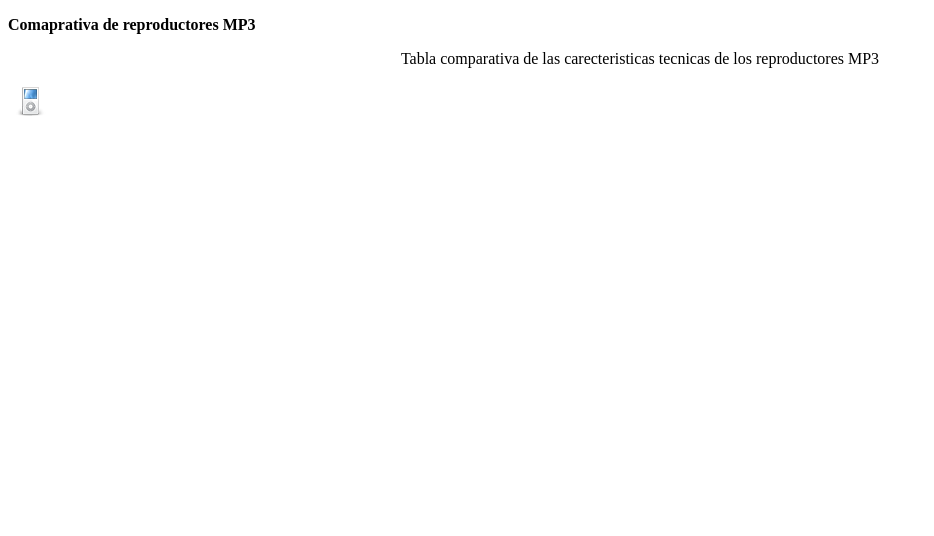
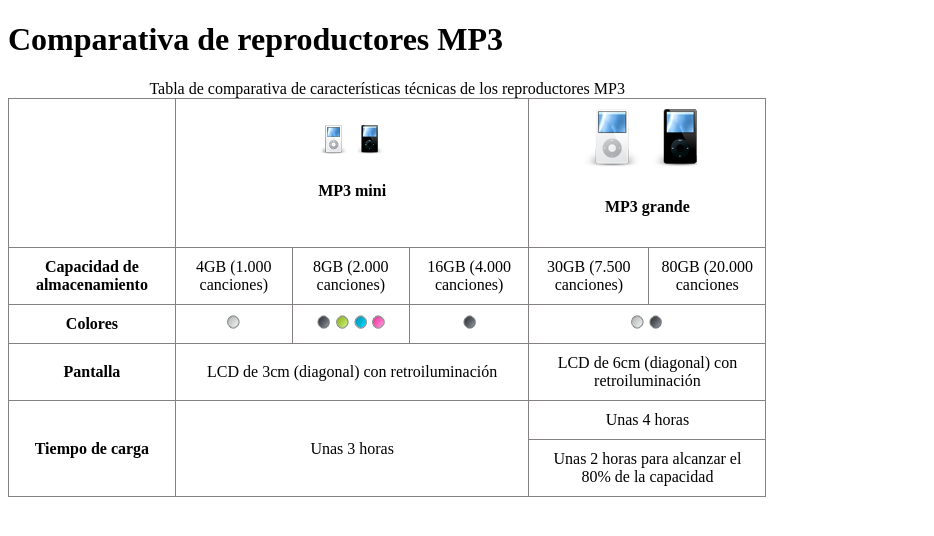
Before and after one commit to Nicktt-debug/m08UF5, a plain HTML site: page paginasweb/Exercici10.html in a window 1280 px wide. Shown: the whole page, without its empty margins (0-934 px from the left). Drawn offline with Linux system fonts and the light colour scheme.

Commit message:
commit final

```diff
--- a/paginasweb/Exercici10.html
+++ b/paginasweb/Exercici10.html
@@ -1,19 +1,89 @@
 <!DOCTYPE html>
-<html lang="es">
+<html lang= "es">
 <head>
-    <meta charset="utf-8">
-    <title></title>
+    <title>Practica10</title>
+    <meta charset="UTF-8">
+<style>
+ table, th, td {
+    border: 1px solid rgb(133, 129, 129);
+  }
+  table, th, td {
+  padding: 10px;
+}
+td{ color: black; }
+table {
+  border-collapse: collapse;
+}
+table {
+  width: 60%;
+}
+table {
+  height: 20px;
+}
+table {
+  text-align: center;
+}
+</style>
 </head>
 <body>
-    <p><b>Comaprativa de reproductores MP3 </b></p>
-    <p style="text-align: center">Tabla comparativa de las carecteristicas tecnicas de los reproductores MP3 </p>
+<h1>Comparativa de reproductores MP3</h1>
 <table>
-      <tbody style="text-align: center">
-      <tr id=1>
-          <td> </td>
-          <th> <img src="../imagenesex10/mp3_pequeno_blanco.png" src="../imagenesex10/mp3_pequeno_negro.png" alt=""></th>
+    <caption>Tabla de comparativa de características técnicas de los reproductores MP3</caption>
+     <tr>
+      <th></th>
+      <td colspan="3"><img src="../imagenesex10/mp3_pequeno_blanco.png"
+         alt="blanco">
+        <img src="../imagenesex10/mp3_pequeno_negro.png"
+         alt="negro">
+        <h4>MP3 mini</h4> </td>
+        <td colspan="2"><img src="../imagenesex10/mp3_grande_blanco.png"
+         alt="grande blanco">
+         <img src="../imagenesex10/mp3_grande_negro.png"
+         alt="grande negro">
+         <h4>MP3 grande</h4></td>
      </tr>
-      </tbody>
+     <tr>
+     <th>Capacidad de almacenamiento</th>
+     <td>4GB (1.000 canciones)</td>
+     <td>8GB (2.000 canciones)</td>
+     <td>16GB (4.000 canciones)</td>
+     <td>30GB (7.500 canciones)</td>
+     <td>80GB (20.000 canciones</td>
+     </tr>
+     <tr>
+    <th>Colores</th>
+    <th><img src="../imagenesex10/color_blanco.png"
+        alt="punto blanco">
+    </th>
+    <th><img src="../imagenesex10/color_negro.png"
+        alt="punto negro">
+        <img src="../imagenesex10/color_verde.png"
+        alt="punto verde">
+        <img src="../imagenesex10/color_azul.png"
+        alt="punto azul">
+        <img src="../imagenesex10/color_rosa.png"
+        alt="punto rosa">
+    </th>
+    <th><img src="../imagenesex10/color_negro.png"
+        alt="punto negro"></th>
+     <td colspan="2"><img src="../imagenesex10/color_blanco.png"
+        alt="punto blanco">
+        <img src="../imagenesex10/color_negro.png"
+        alt="punto negro"> </td>
+     </tr>
+     <tr>
+      <th>Pantalla</th>
+      <td colspan="3">LCD de 3cm (diagonal) con retroiluminación</td>
+      <td colspan="2">LCD de 6cm (diagonal) con retroiluminación</td>
+     </tr>
+   <tr>
+  <th rowspan="2" scope="row"> <pr>Tiempo de carga</pr></th>
+   <td rowspan="2" colspan="3"><pr>Unas 3 horas</pr></td>
+   <td colspan="2">Unas 4 horas</td>
+   </tr>
+   <tr>
+   <td colspan="2">Unas 2 horas para alcanzar el 80% de la capacidad</td>
+   </tr>
 </table>
 </body>
 </html>
```
Also changed, not shown: imatges/exercici10.PNG (added), link github.txt (added). Lines whose indentation alone changed are shown as unchanged.
